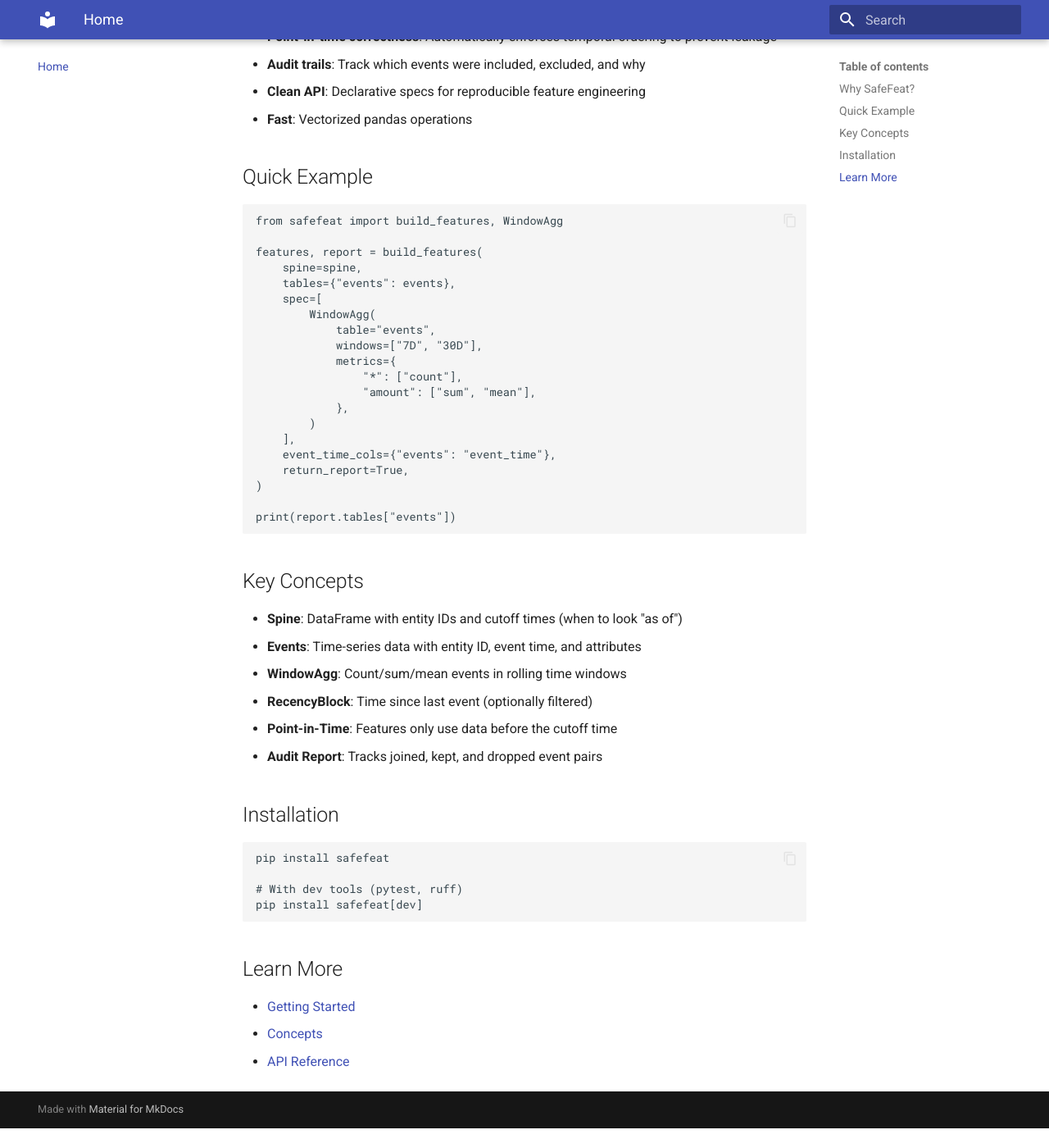
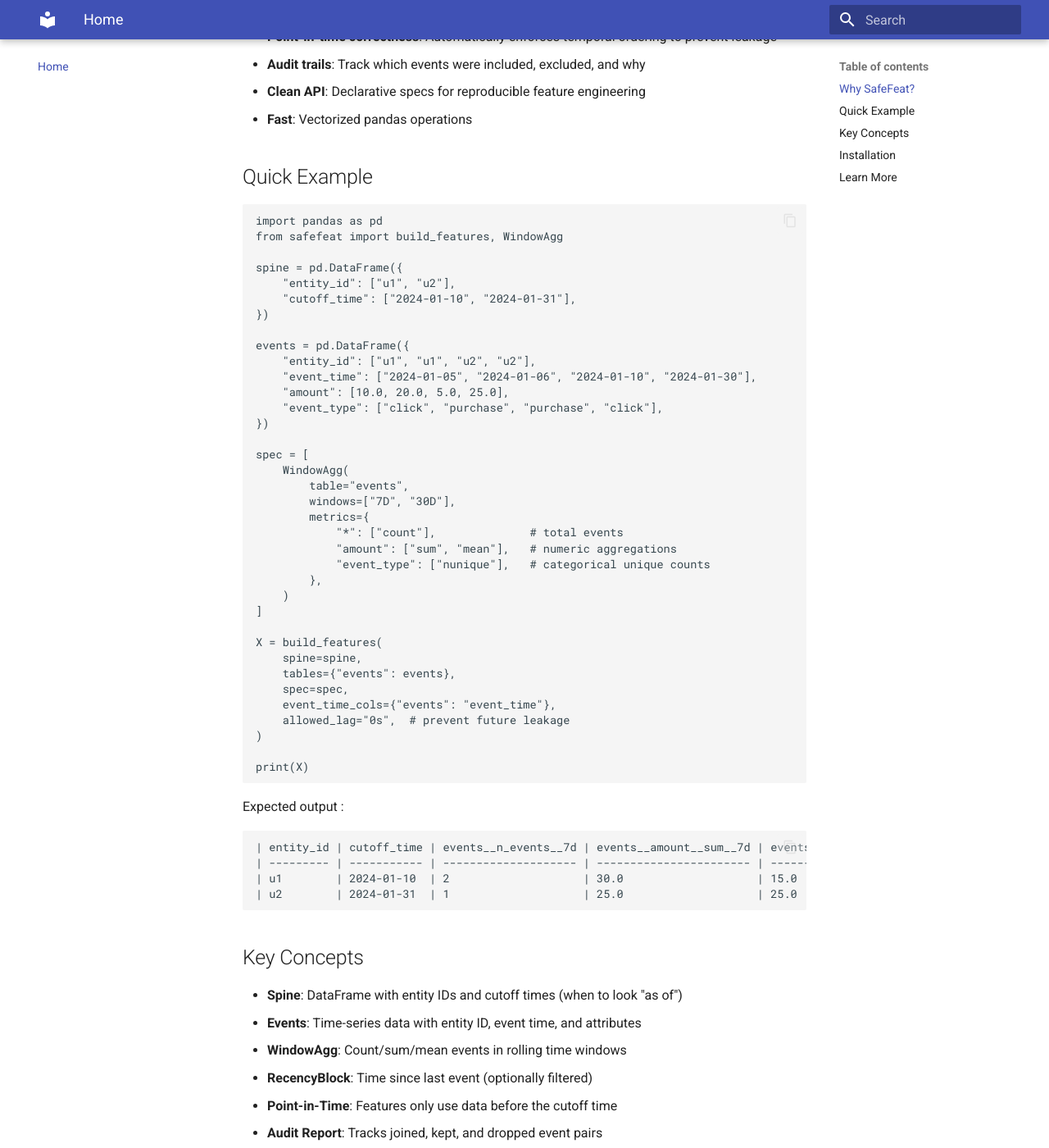
Before and after one commit to AlishaAng/safefeat, an MkDocs documentation site: the page built from docs/index.md, in a window 1280 px wide and 1400 px high, scrolled down 405 px. Shown: the whole window at 82% size. Built offline with MkDocs 1.6.1 and Material for MkDocs 9.7.7, drawn with Linux system fonts in a browser that asks for light colours; before the commit the page ends 1781 px from its top, so only the background shows below that; some of the changed text lies outside the part shown.

````diff
--- a/docs/index.md
+++ b/docs/index.md
@@ -14,26 +14,50 @@ SafeFeat is a Python library for building machine learning features from event d
 ## Quick Example
 
 ```python
+import pandas as pd
 from safefeat import build_features, WindowAgg
 
-features, report = build_features(
+spine = pd.DataFrame({
+    "entity_id": ["u1", "u2"],
+    "cutoff_time": ["2024-01-10", "2024-01-31"],
+})
+
+events = pd.DataFrame({
+    "entity_id": ["u1", "u1", "u2", "u2"],
+    "event_time": ["2024-01-05", "2024-01-06", "2024-01-10", "2024-01-30"],
+    "amount": [10.0, 20.0, 5.0, 25.0],
+    "event_type": ["click", "purchase", "purchase", "click"],
+})
+
+spec = [
+    WindowAgg(
+        table="events",
+        windows=["7D", "30D"],
+        metrics={
+            "*": ["count"],              # total events
+            "amount": ["sum", "mean"],   # numeric aggregations
+            "event_type": ["nunique"],   # categorical unique counts
+        },
+    )
+]
+
+X = build_features(
     spine=spine,
     tables={"events": events},
-    spec=[
-        WindowAgg(
-            table="events",
-            windows=["7D", "30D"],
-            metrics={
-                "*": ["count"],
-                "amount": ["sum", "mean"],
-            },
-        )
-    ],
+    spec=spec,
     event_time_cols={"events": "event_time"},
-    return_report=True,
+    allowed_lag="0s",  # prevent future leakage
 )
 
-print(report.tables["events"])
+print(X)
+```
+Expected output :
+
+```text
+| entity_id | cutoff_time | events__n_events__7d | events__amount__sum__7d | events__amount__mean__7d | events__event_type__nunique__7d | events__n_events__30d | events__amount__sum__30d | events__amount__mean__30d | events__event_type__nunique__30d |
+| --------- | ----------- | -------------------- | ----------------------- | ------------------------ | ------------------------------- | --------------------- | ------------------------ | ------------------------- | -------------------------------- |
+| u1        | 2024-01-10  | 2                    | 30.0                    | 15.0                     | 2                               | 2                     | 30.0                     | 15.0                      | 2                                |
+| u2        | 2024-01-31  | 1                    | 25.0                    | 25.0                     | 1                               | 2                     | 30.0                     | 15.0                      | 2                                |
 ```
 
 ## Key Concepts
@@ -49,7 +73,8 @@ print(report.tables["events"])
 
 ```bash
 pip install safefeat
-
+```
+```bash
 # With dev tools (pytest, ruff)
 pip install safefeat[dev]
 ```
--- a/pyproject.toml
+++ b/pyproject.toml
@@ -19,6 +19,7 @@ dependencies = [
 
 [project.urls]
 Homepage = "https://github.com/AlishaAng/safefeat"
+Documentation = "https://alishaang.github.io/safefeat/"
 Issues = "https://github.com/AlishaAng/safefeat/issues"
 
 [tool.pytest.ini_options]
--- a/src/safefeat/__init__.py
+++ b/src/safefeat/__init__.py
@@ -1,3 +1,3 @@
 from safefeat.core import build_features
-from safefeat.spec import FeatureSpec, WindowAgg
-__all__ = ["build_features", "FeatureSpec", "WindowAgg"]
+from safefeat.spec import FeatureSpec, WindowAgg, RecencyBlock
+__all__ = ["build_features", "FeatureSpec", "WindowAgg", "RecencyBlock"]
````
Also changed, not shown: README.md (+72 -4 lines), docs/api.md (+10 -0 lines), docs/getting-started.md (+42 -0 lines), 2 other files.
